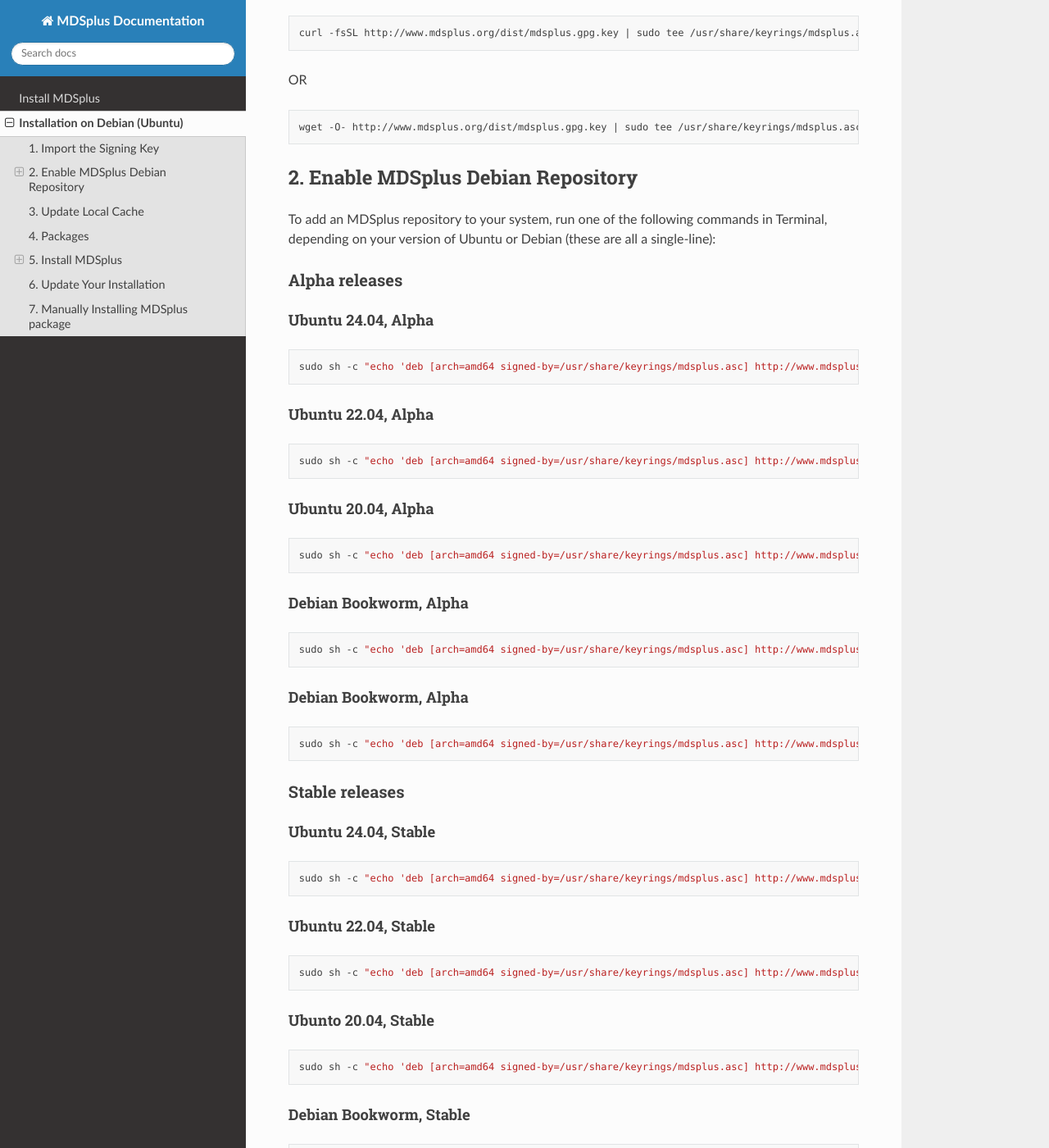
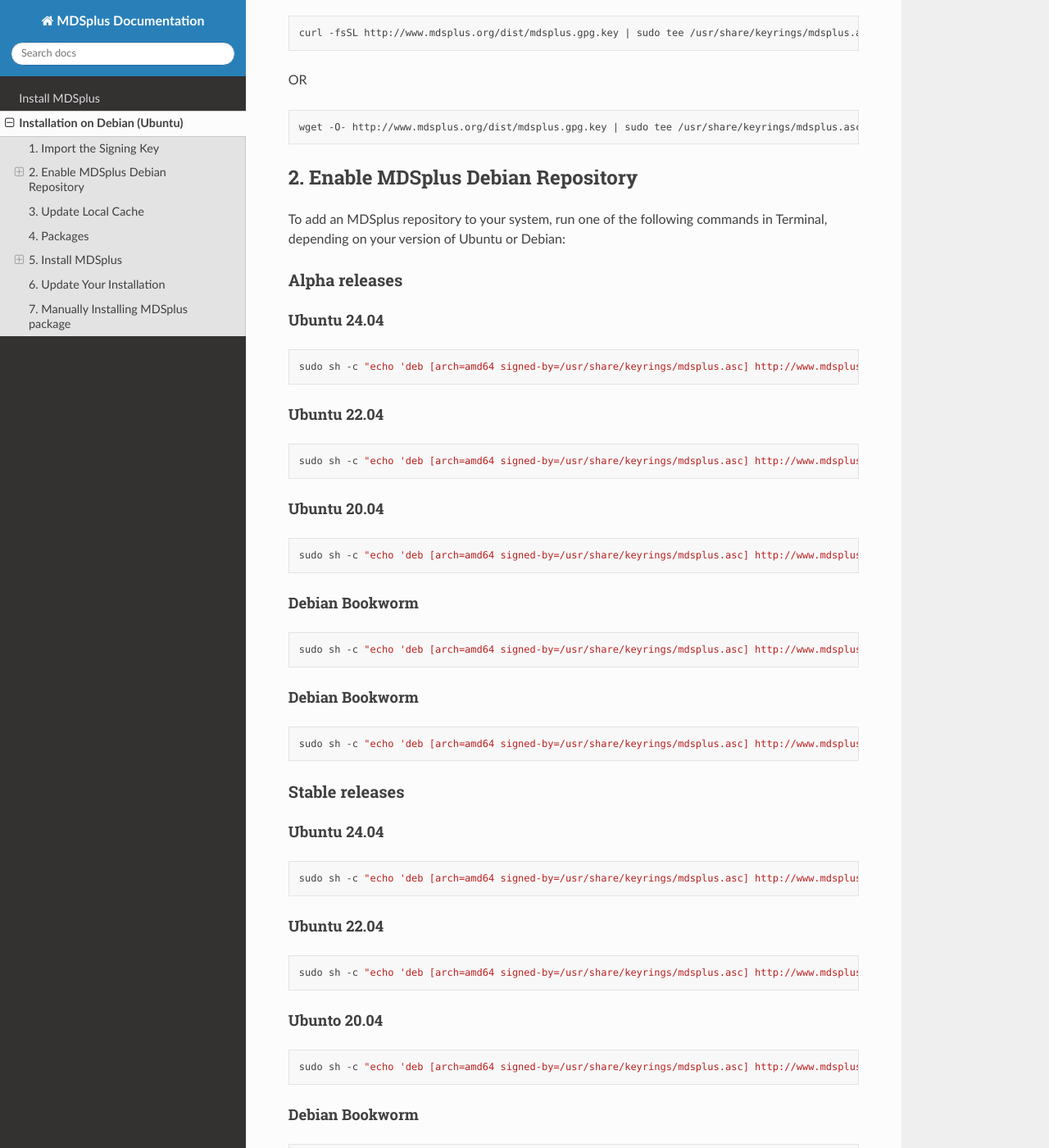
Before and after one commit to MDSplus/Documentation, a Sphinx documentation site: the page built from docs/install/debian.md, in a window 1280 px wide and 1400 px high, scrolled down 635 px. Shown: the whole window at 82% size. Built offline with Sphinx 7.4.7 and the Read the Docs theme 3.1.0, drawn with Linux system fonts in a browser that asks for light colours; some of the changed text lies outside the part shown.

Commit message:
minor tweaks to sub-headings for alpha & stable

````diff
--- a/docs/install/debian.md
+++ b/docs/install/debian.md
@@ -27,62 +27,62 @@
 
 ## 2. Enable MDSplus Debian Repository
 
-To add an MDSplus repository to your system, run one of the following commands in Terminal, depending on your version of Ubuntu or Debian (these are all a single-line):
+To add an MDSplus repository to your system, run one of the following commands in Terminal, depending on your version of Ubuntu or Debian:
 ### Alpha releases
 
-#### Ubuntu 24.04, Alpha
+#### Ubuntu 24.04
 
 ```sh
 sudo sh -c "echo 'deb [arch=amd64 signed-by=/usr/share/keyrings/mdsplus.asc] http://www.mdsplus.org/dist/Ubuntu24/repo MDSplus alpha' > /etc/apt/sources.list.d/mdsplus.list"
 ```
 
-#### Ubuntu 22.04, Alpha
+#### Ubuntu 22.04
 
 ```sh
 sudo sh -c "echo 'deb [arch=amd64 signed-by=/usr/share/keyrings/mdsplus.asc] http://www.mdsplus.org/dist/Ubuntu22/repo MDSplus alpha' > /etc/apt/sources.list.d/mdsplus.list"
 ```
 
-#### Ubuntu 20.04, Alpha
+#### Ubuntu 20.04
 
 ```sh
 sudo sh -c "echo 'deb [arch=amd64 signed-by=/usr/share/keyrings/mdsplus.asc] http://www.mdsplus.org/dist/Ubuntu20/repo MDSplus alpha' > /etc/apt/sources.list.d/mdsplus.list"
 ```
 
-#### Debian Bookworm, Alpha
+#### Debian Bookworm
 ```sh
 sudo sh -c "echo 'deb [arch=amd64 signed-by=/usr/share/keyrings/mdsplus.asc] http://www.mdsplus.org/dist/debian/bookworm/repo MDSplus alpha' > /etc/apt/sources.list.d/mdsplus.list"
 ```
 
-#### Debian Bookworm, Alpha
+#### Debian Bookworm
 ```sh
 sudo sh -c "echo 'deb [arch=amd64 signed-by=/usr/share/keyrings/mdsplus.asc] http://www.mdsplus.org/dist/debian/bullseye/repo MDSplus alpha' > /etc/apt/sources.list.d/mdsplus.list"
 ```
 
 ### Stable releases
 
-#### Ubuntu 24.04, Stable
+#### Ubuntu 24.04
 
 ```sh
 sudo sh -c "echo 'deb [arch=amd64 signed-by=/usr/share/keyrings/mdsplus.asc] http://www.mdsplus.org/dist/Ubuntu24/repo MDSplus stable' > /etc/apt/sources.list.d/mdsplus.list"
 ```
 
-#### Ubuntu 22.04, Stable
+#### Ubuntu 22.04
 
 ```sh
 sudo sh -c "echo 'deb [arch=amd64 signed-by=/usr/share/keyrings/mdsplus.asc] http://www.mdsplus.org/dist/Ubuntu22/repo MDSplus stable' > /etc/apt/sources.list.d/mdsplus.list"
 ```
 
-#### Ubunto 20.04, Stable
+#### Ubunto 20.04
 ```sh
 sudo sh -c "echo 'deb [arch=amd64 signed-by=/usr/share/keyrings/mdsplus.asc] http://www.mdsplus.org/dist/Ubuntu20/repo MDSplus stable' > /etc/apt/sources.list.d/mdsplus.list"
 ```
 
-#### Debian Bookworm, Stable
+#### Debian Bookworm
 ```sh
 sudo sh -c "echo 'deb [arch=amd64 signed-by=/usr/share/keyrings/mdsplus.asc] http://www.mdsplus.org/dist/debian/bullseye/repo MDSplus stable' > /etc/apt/sources.list.d/mdsplus.list"
 ```
 
-#### Debian Bullseye, Stable
+#### Debian Bullseye
 ```sh
 sudo sh -c "echo 'deb [arch=amd64 signed-by=/usr/share/keyrings/mdsplus.asc] http://www.mdsplus.org/dist/debian/bullseye/repo MDSplus stable' > /etc/apt/sources.list.d/mdsplus.list"
 ```
````
